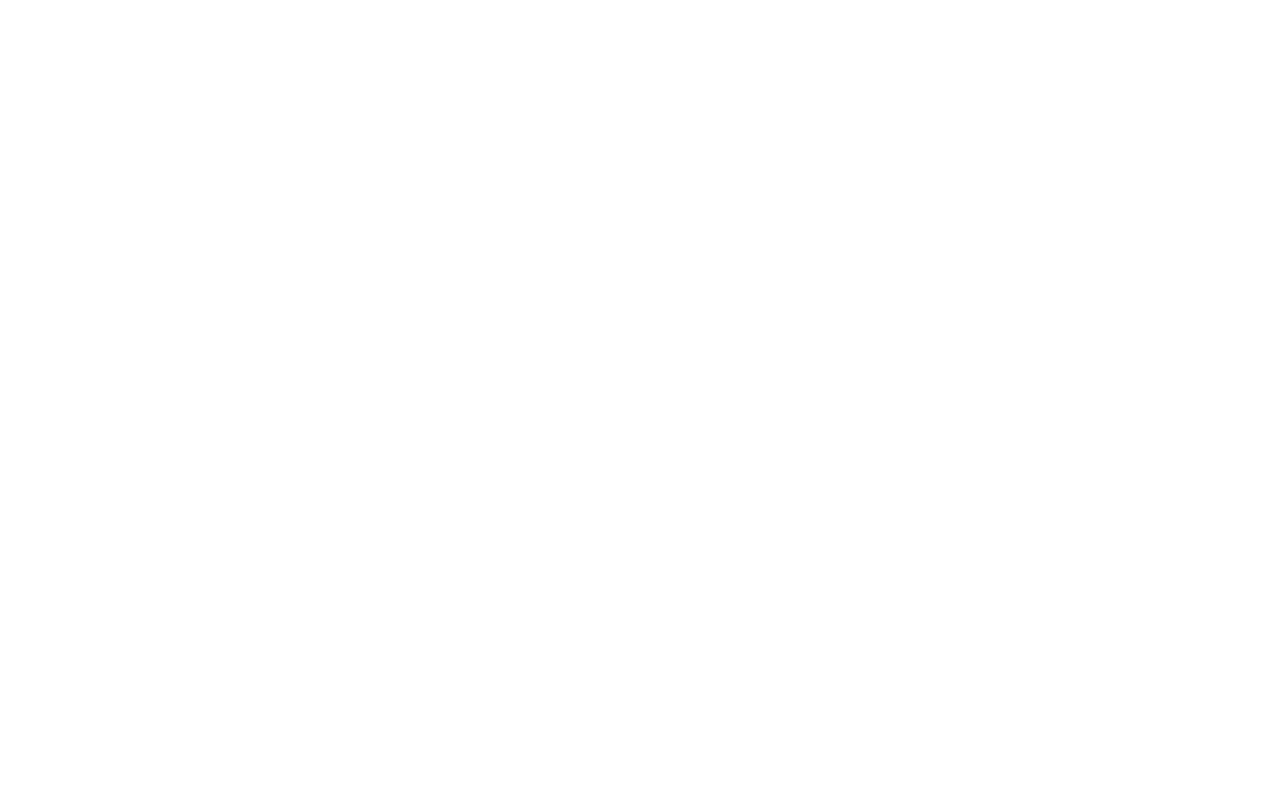
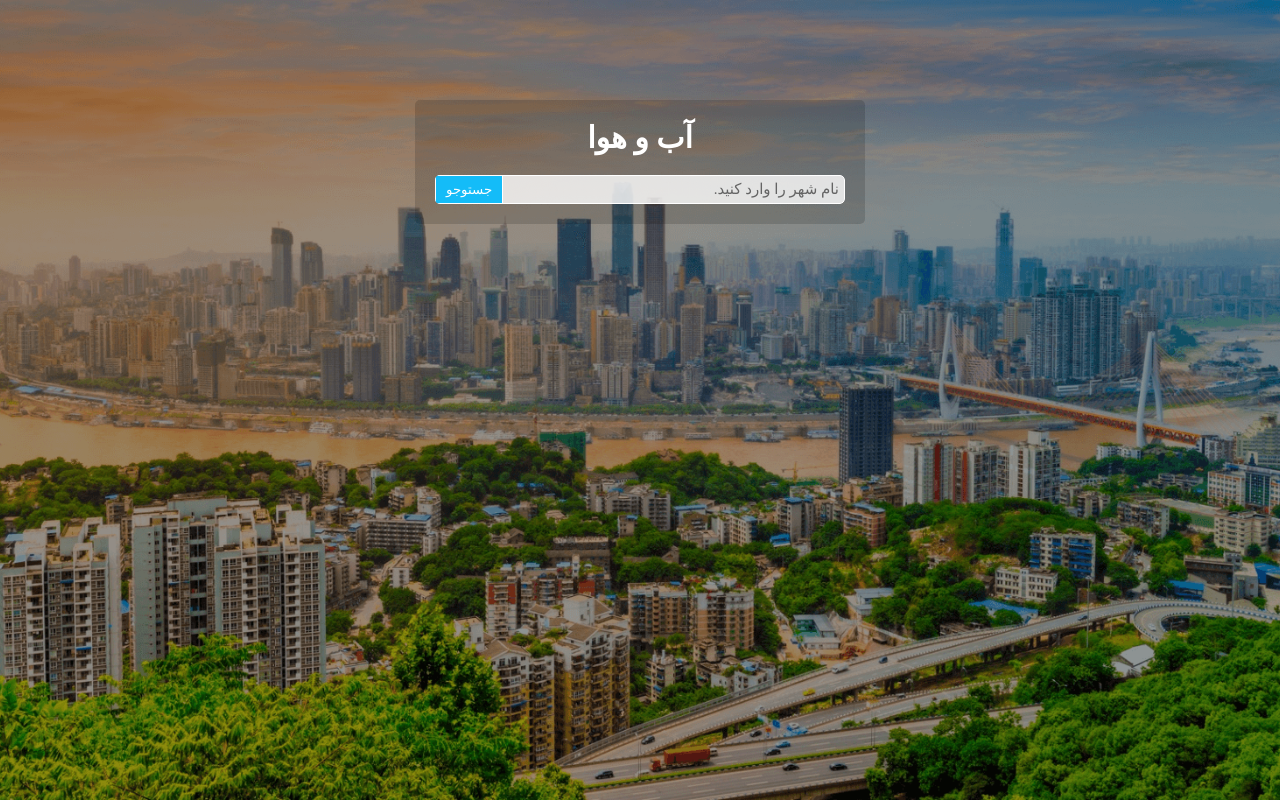
Before and after one commit to donyavirad/weather-app, a React (Create React App) app: page /start in a window 1280 px wide. Before the commit this address had no page. Built offline with nearby package versions, Linux system fonts and the light colour scheme.

Commit message:
Update App.js

```diff
--- a/src/App.js
+++ b/src/App.js
@@ -12,11 +12,11 @@
                 <Router>
                         <Routes>
                             <Route path='/' element={
-                                !(localInfo === null) ? <Navigate to={"#/home"}/>
-                                : <Navigate to="#/start"/>
+                                !(localInfo === null) ? <Navigate to={"/home"}/>
+                                : <Navigate to="/start"/>
                             }/>
-                            <Route path='#/home' element={<Home/>} />
-                            <Route path='#/start' element={<Form/>} />
+                            <Route path='/home' element={<Home/>} />
+                            <Route path='/start' element={<Form/>} />
                         </Routes>
                 </Router>
             </main>
```
